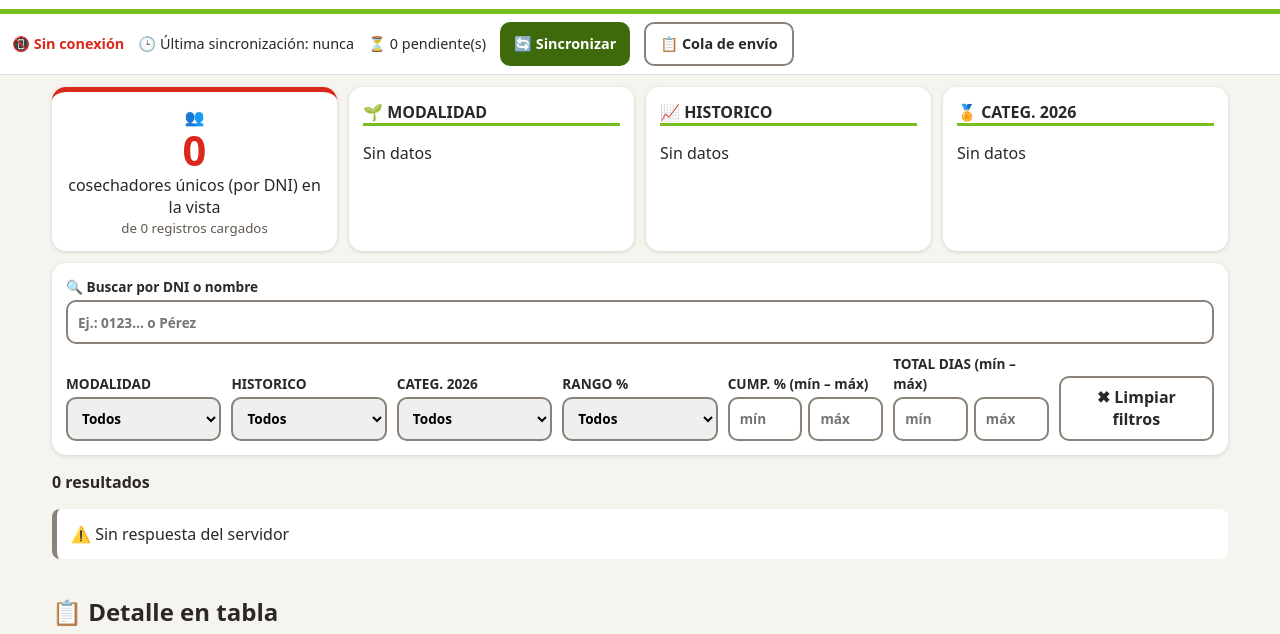
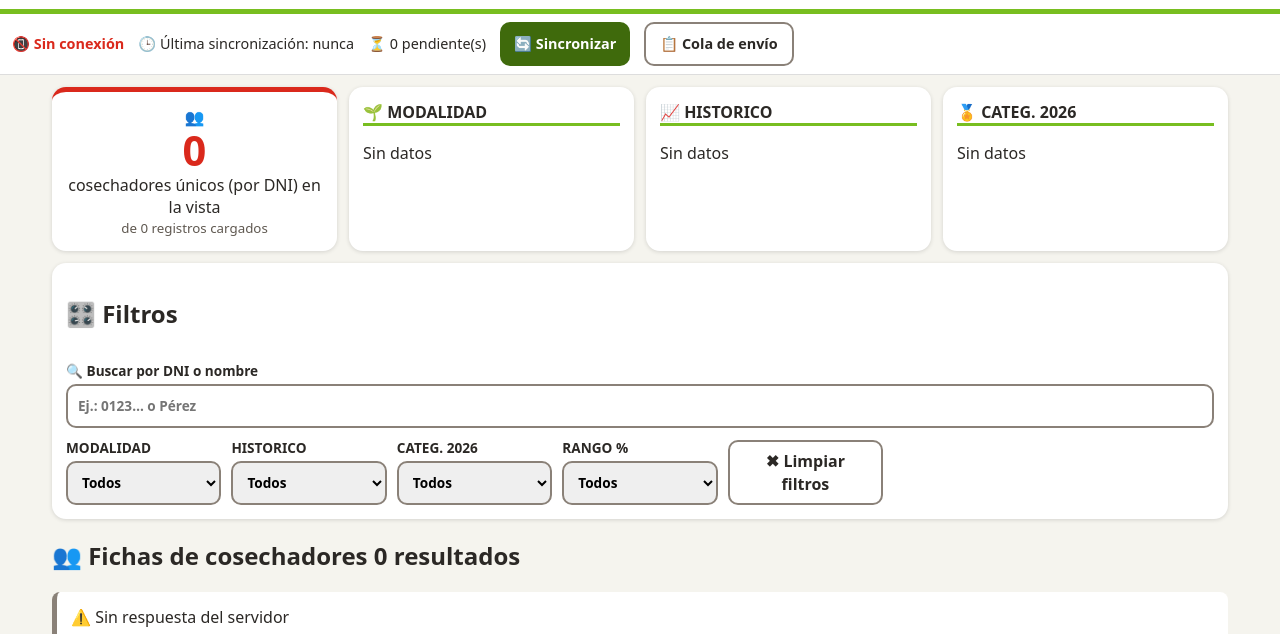
Before and after one commit to soportebdinformacion-dev/CATEGORIZACION-2026-A-, a plain HTML site: page index.html in a window 1280 px wide. Shown: the part 104-738 px from the top of the page. Drawn offline with Linux system fonts and the light colour scheme; no server answers.

Commit message:
Update filters section and headings in index.html

```diff
--- a/index.html
+++ b/index.html
@@ -17,20 +17,18 @@
 <div class="chart"><h2>📈 HISTORICO</h2><div id="his"></div></div>
 <div class="chart"><h2>🏅 CATEG. 2026</h2><div id="cat"></div></div>
 </section>
-<section class="filters" aria-label="Filtros">
+<section class="filters" aria-label="Filtros"><h2 class="sec-t wide">🎛️ Filtros</h2>
 <label class="wide">🔍 Buscar por DNI o nombre<input id="q" type="search" placeholder="Ej.: 0123… o Pérez" autocomplete="off"></label>
 <label>MODALIDAD<select data-f="MODALIDAD"></select></label>
 <label>HISTORICO<select data-f="HISTORICO"></select></label>
 <label>CATEG. 2026<select data-f="CATEG. 2026"></select></label>
 <label>RANGO %<select data-f="RANGO %"></select></label>
-<label>CUMP. % (mín – máx)<span class="pair"><input data-n="cMin" type="number" step="any" placeholder="mín"><input data-n="cMax" type="number" step="any" placeholder="máx"></span></label>
-<label>TOTAL DIAS (mín – máx)<span class="pair"><input data-n="dMin" type="number" step="any" placeholder="mín"><input data-n="dMax" type="number" step="any" placeholder="máx"></span></label>
 <button id="reset" class="sec">✖ Limpiar filtros</button>
 </section>
-<p id="count" class="count" aria-live="polite"></p>
+<h2 class="sec-t">👥 Fichas de cosechadores <span id="count" class="count" aria-live="polite"></span></h2>
 <p id="msg" class="state" hidden></p>
 <section id="cards" class="cards" aria-label="Fichas"></section>
-<h2 class="tt">📋 Detalle en tabla</h2>
+<h2 class="sec-t">📋 Detalle en tabla</h2>
 <div class="wrap"><table id="tbl"><colgroup id="cols"></colgroup><thead id="thead"></thead><tbody id="tbody"></tbody></table></div>
 <button id="more" class="more" hidden>Ver más registros</button>
 </main>
```
